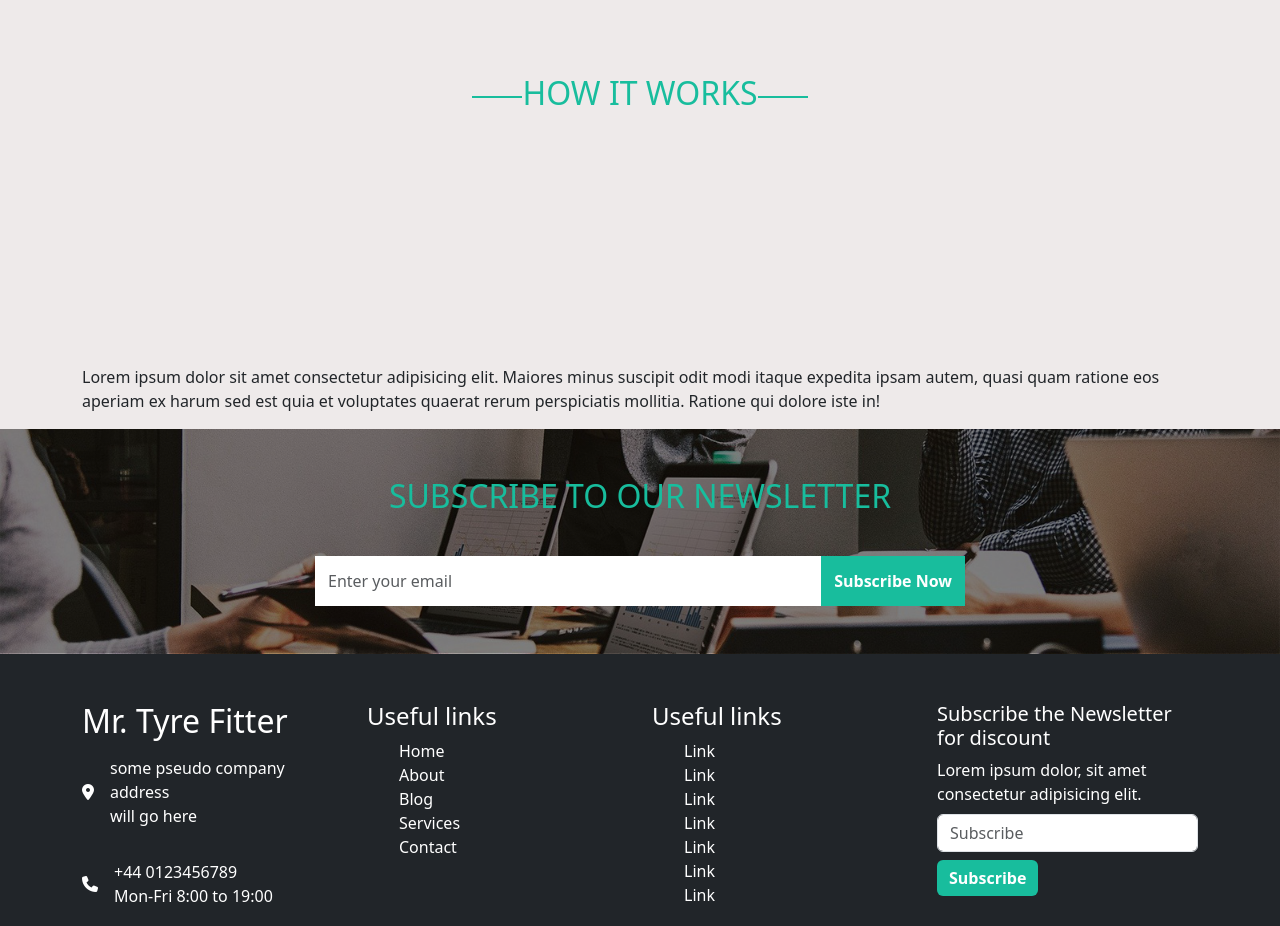
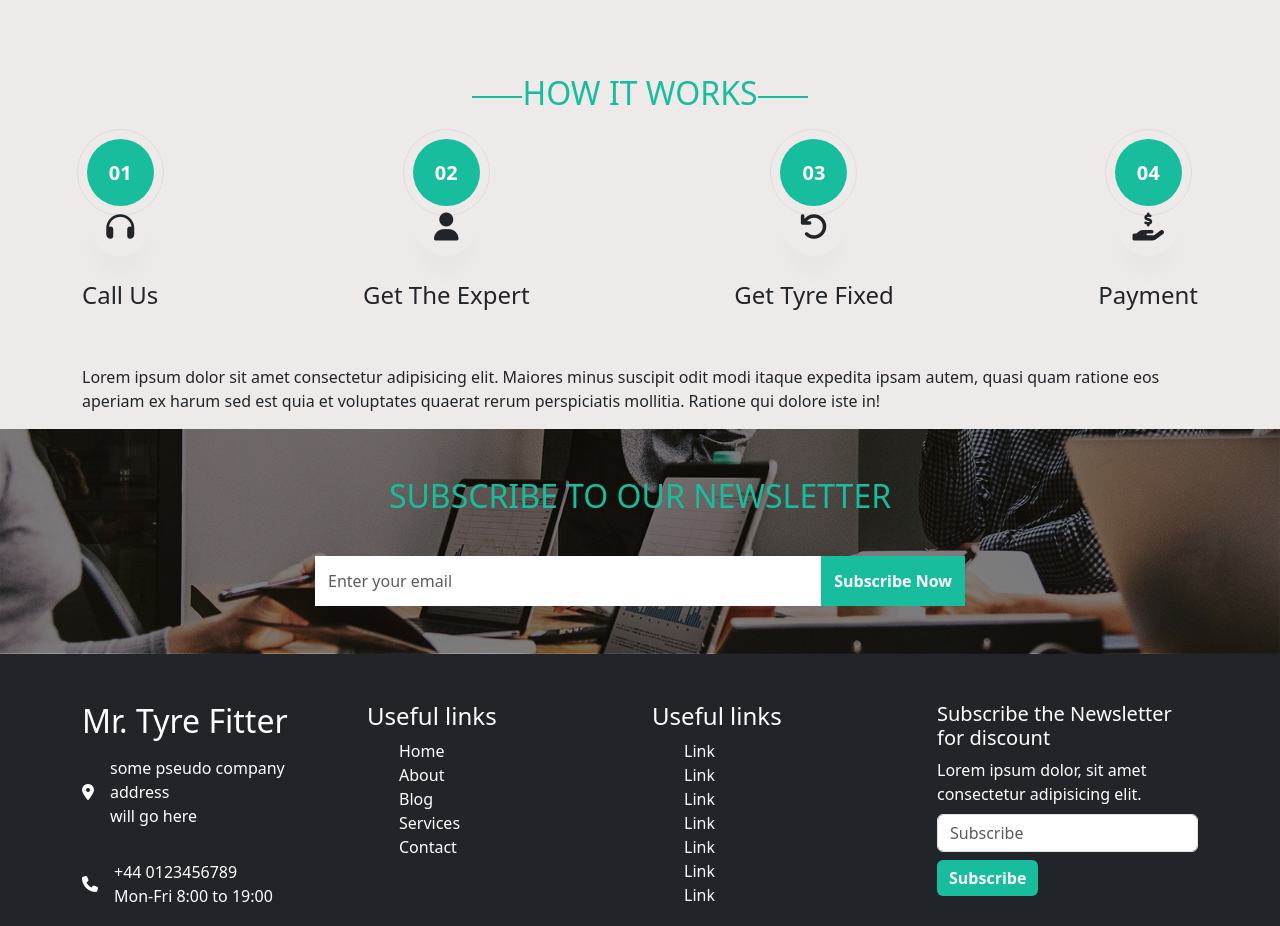
Before and after one commit to Mehwishmushtaq/MrTyreFitter, a React (Vite) app: page / in a window 1280 px wide. Shown: the part 4080-5006 px from the top of the page. Built offline with nearby package versions, Linux system fonts and the light colour scheme.

Commit message:
dev-usama changes 1

```diff
--- a/package.json
+++ b/package.json
@@ -27,7 +27,8 @@
     "react-scroll-to-top": "^3.0.0",
     "react-slick": "^0.30.2",
     "reactstrap": "^9.2.2",
-    "slick-carousel": "^1.8.1"
+    "slick-carousel": "^1.8.1",
+    "strap": "^0.1.0"
   },
   "devDependencies": {
     "@types/react": "^18.2.55",
--- a/src/components/HowSection.jsx
+++ b/src/components/HowSection.jsx
@@ -13,19 +13,19 @@ const HowSection = () => {
         </div>
     </div>
     <div className="row justify-content-between">
-        <div className="col-md-6 col-xl-auto process-box mb-10" data-aos="zoom-in">
+        <div className="col-md-6 col-xl-auto process-box mb-10">
             <span className="process-number">01</span> <span className="process-icon"><i className="fa-solid fa-headphones"></i></span>
             <h3 className="h4 font-theme process-title mb-2">Call Us</h3>
         </div>
-        <div className="col-md-6 col-xl-auto process-box mb-10" data-aos="zoom-in">
+        <div className="col-md-6 col-xl-auto process-box mb-10">
             <span className="process-number">02</span> <span className="process-icon"><i className="fa-solid fa-user"></i></span>
             <h3 className="h4 font-theme process-title mb-2">Get The Expert</h3>
         </div>
-        <div className="col-md-6 col-xl-auto process-box mb-10" data-aos="zoom-in">
+        <div className="col-md-6 col-xl-auto process-box mb-10">
             <span className="process-number">03</span> <span className="process-icon"><i className="fa-solid fa-arrow-rotate-left"></i></span>
             <h3 className="h4 font-theme process-title mb-2">Get Tyre Fixed</h3>
         </div>
-        <div className="col-md-6 col-xl-auto process-box mb-10" data-aos="zoom-in">
+        <div className="col-md-6 col-xl-auto process-box mb-10">
             <span className="process-number">04</span> <span className="process-icon"><i className="fa-solid fa-hand-holding-dollar"></i></span>
             <h3 className="h4 font-theme process-title mb-2">Payment</h3>
         </div>
```
Also changed, not shown: 1 other file (tests, documents, lock files or other folders).
